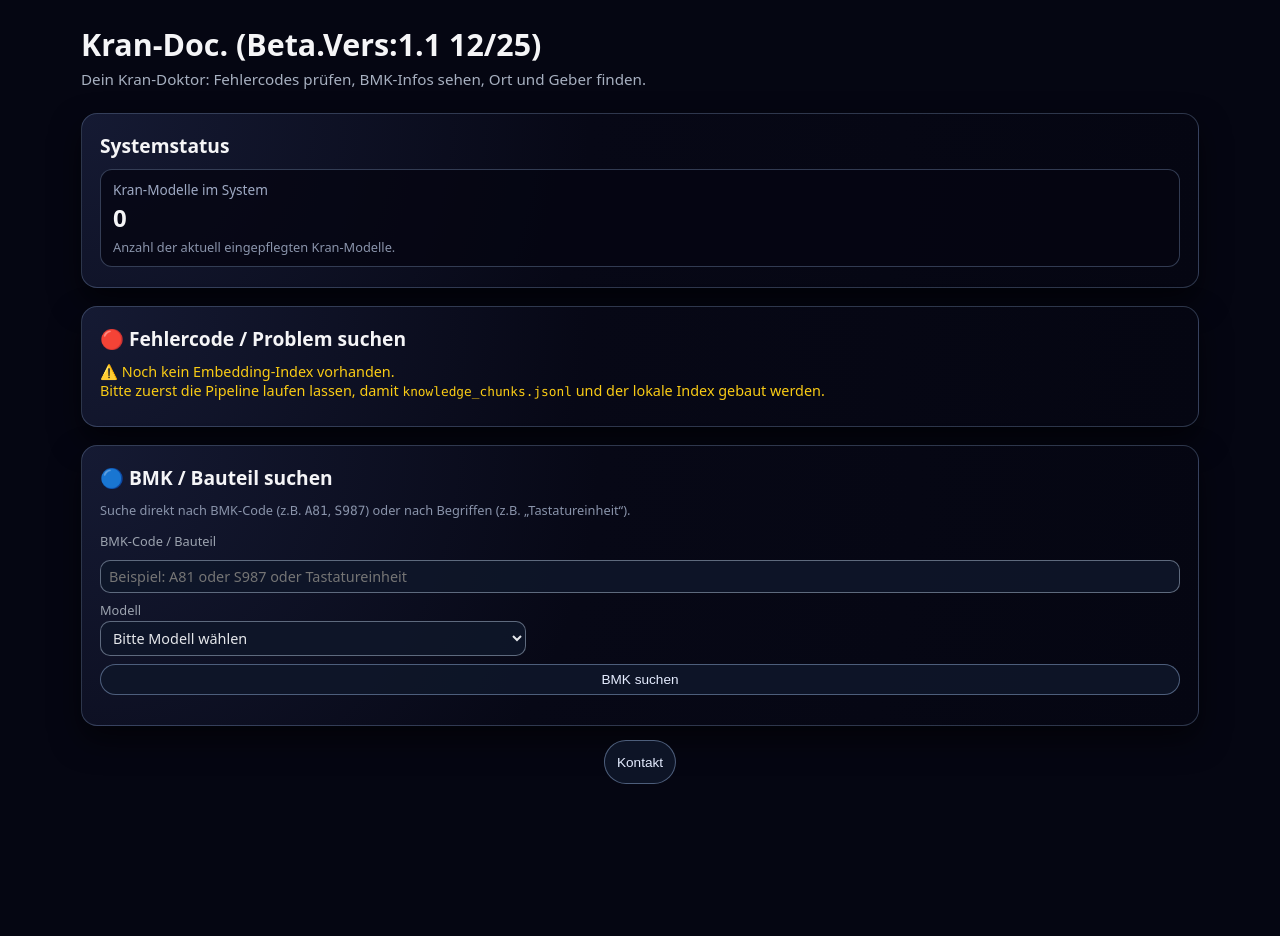
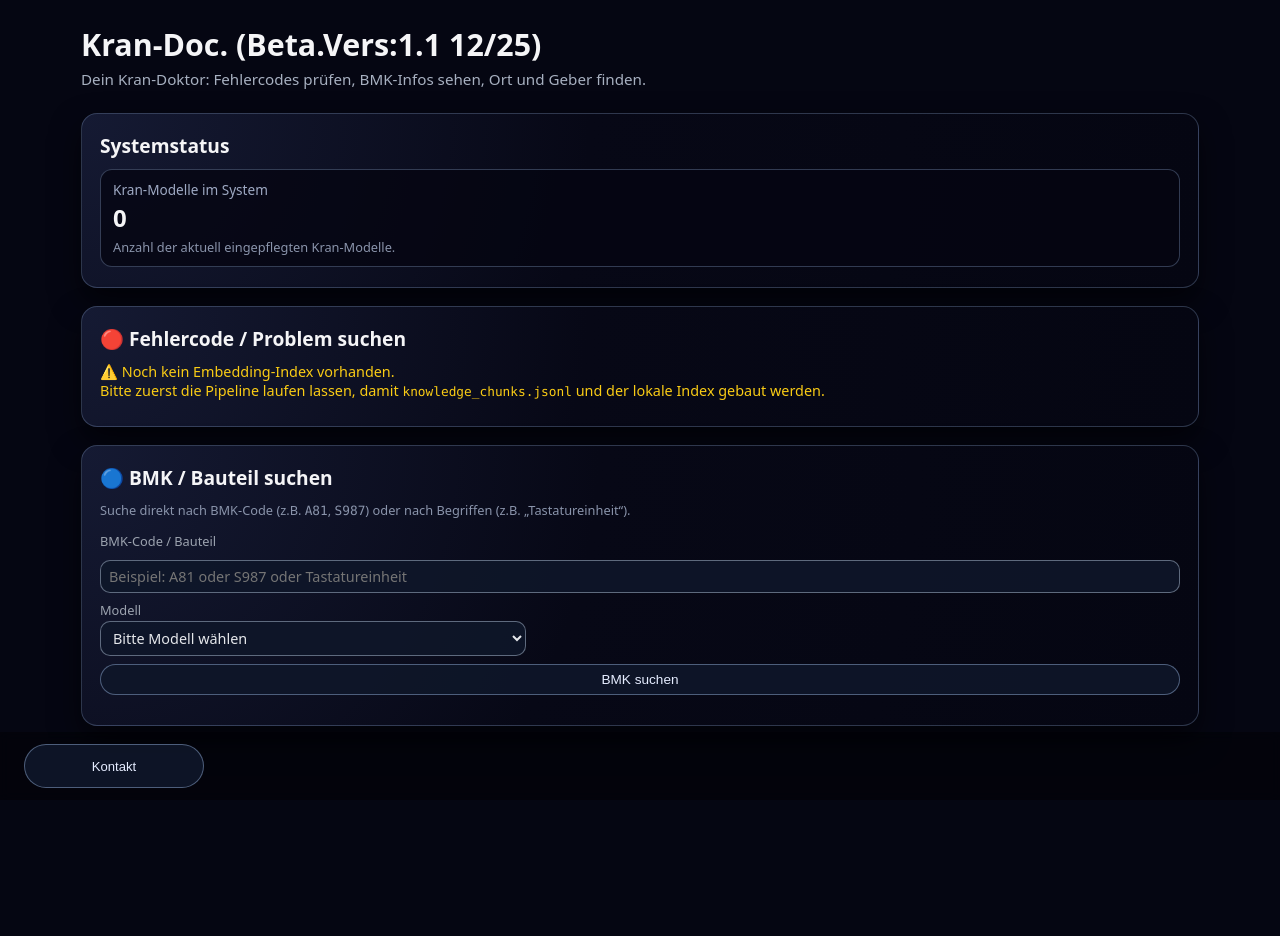
Before and after one commit to Gregorfun/Kran-doc, a Flask app: page / in a window 1280 px wide. Before the commit the page ends 784 px from the top, so only its background shows below. Run offline with Flask 3, Linux system fonts and the light colour scheme.

Commit message:
UI: contact footer desktop left + compact; avoid overlap with results

```diff
--- a/webapp/static/contact.js
+++ b/webapp/static/contact.js
@@ -1,12 +1,16 @@
 (function() {
   function initContactModal() {
     var modal = document.getElementById('contact-modal');
-    var openBtn = document.getElementById('contact-open');
+    var openBtns = [];
+    var defaultBtn = document.getElementById('contact-open');
+    var footerBtn = document.getElementById('contact-footer-open');
+    if (defaultBtn) openBtns.push(defaultBtn);
+    if (footerBtn) openBtns.push(footerBtn);
     var form = document.getElementById('contact-form');
     var statusEl = document.getElementById('contact-status');
     var msgInput = document.getElementById('contact-message');
 
-    if (!modal || !openBtn || !form) {
+    if (!modal || openBtns.length === 0 || !form) {
       return;
     }
 
@@ -28,7 +32,9 @@
       modal.setAttribute('aria-hidden', 'true');
     }
 
-    openBtn.addEventListener('click', openModal);
+    openBtns.forEach(function(btn) {
+      btn.addEventListener('click', openModal);
+    });
 
     modal.addEventListener('click', function(ev) {
       if (ev.target && ev.target.getAttribute('data-close') === '1') {
--- a/webapp/static/style.css
+++ b/webapp/static/style.css
@@ -383,13 +383,8 @@ select:focus {
   justify-content: flex-end;
 }
 
-button#contact-open.contact-fab {
-  position: fixed !important;
-  left: 50% !important;
-  bottom: calc(16px + env(safe-area-inset-bottom)) !important;
-  transform: translateX(-50%) !important;
-  z-index: 9999 !important;
-  min-height: 44px;
+.contact-inline {
+  position: static;
 }
 
 /* Modal */
@@ -529,10 +524,6 @@ button#contact-open.contact-fab {
     font-size: 16px;
   }
 
-  .contact-fab {
-    padding: 6px 10px;
-    font-size: 0.85rem;
-  }
 }
 
 @media (min-width: 769px) and (max-width: 1024px) {
@@ -560,24 +551,50 @@ button#contact-open.contact-fab {
   background: rgba(255, 80, 80, 0.25);
 }
 
-/* --- Kontakt Floating Button: bleibt am Viewport, scrollt nicht mit --- */
-body > button#contact-open.contact-fab,
-button#contact-open.contact-fab {
-  position: fixed !important;
-  left: 50% !important;
-  transform: translateX(-50%) !important;
-  bottom: calc(16px + env(safe-area-inset-bottom)) !important;
-  z-index: 99999 !important;
-  min-height: 44px;
+/* --- Sticky Footer Kontakt-Leiste (stabil, kein Sliding) --- */
+.contact-footerbar {
+  position: fixed;
+  left: 0;
+  right: 0;
+  bottom: 0;
+  padding: 12px 16px calc(12px + env(safe-area-inset-bottom));
+  display: flex;
+  justify-content: center;
+  background: rgba(0,0,0,0.35);
+  backdrop-filter: blur(6px);
+  z-index: 9999;
 }
 
-/* Optional: etwas kompakter auf Mobile */
+.contact-footer-btn {
+  min-height: 44px;
+  width: min(520px, 100%);
+  transition: none !important;
+}
+
 @media (max-width: 768px) {
-  body > button#contact-open.contact-fab,
-  button#contact-open.contact-fab {
-    bottom: calc(14px + env(safe-area-inset-bottom)) !important;
+  .page, .page-main { padding-bottom: 96px; }
+}
+
+.page, .page-main {
+  padding-bottom: 96px;
+}
+
+body.has-results .page,
+body.has-results .page-main {
+  padding-bottom: 180px;
+}
+
+@media (min-width: 1024px) {
+  .contact-footerbar {
+    justify-content: flex-start;
+    padding-left: 24px;
   }
-  .page, .page-main {
-    padding-bottom: 96px;
+
+  .contact-footer-btn {
+    width: auto;
+    min-width: 180px;
+    max-width: 260px;
+    padding: 6px 16px;
+    font-size: 0.82rem;
   }
 }
--- a/webapp/templates/index.html
+++ b/webapp/templates/index.html
@@ -150,11 +150,27 @@
     </main>
   </div>
 
+  <div class="contact-footerbar" role="contentinfo">
+    <button id="contact-footer-open" class="btn contact-footer-btn" type="button">Kontakt</button>
+  </div>
+
   <script>
     (function() {
       function setStatus(el, msg, type) {
         el.textContent = msg;
         el.className = 'search-status ' + (type || '');
+      }
+
+      function updateResultsState() {
+        var searchResults = document.getElementById('search-results');
+        var bmkResults = document.getElementById('bmk-results');
+        var hasSearch = searchResults && searchResults.textContent.trim().length > 0;
+        var hasBmk = bmkResults && bmkResults.textContent.trim().length > 0;
+        if (hasSearch || hasBmk) {
+          document.body.classList.add('has-results');
+        } else {
+          document.body.classList.remove('has-results');
+        }
       }
 
       function markModelRequired(el) {
@@ -293,6 +309,7 @@
         resultsEl.innerHTML = '';
         if (!results || !results.length) {
           resultsEl.textContent = 'Keine Treffer gefunden.';
+          updateResultsState();
           return;
         }
 
@@ -423,6 +440,7 @@
           card.appendChild(feedbackBar);
           resultsEl.appendChild(card);
         });
+        updateResultsState();
       }
 
       // Suche (Semantik)
@@ -453,6 +471,7 @@
 
           setStatus(statusEl, 'Suche läuft ...', 'pending');
           resultsEl.innerHTML = '';
+          updateResultsState();
 
           fetch('{{ url_for("api_search") }}', {
             method: 'POST',
@@ -506,6 +525,7 @@
 
           setStatus(bmkStatus, 'BMK-Suche läuft ...', 'pending');
           bmkResults.innerHTML = '';
+          updateResultsState();
 
           fetch('{{ url_for("api_bmk_search") }}', {
             method: 'POST',
@@ -535,6 +555,5 @@
     })();
   </script>
   <script src="{{ url_for('static', filename='contact.js') }}"></script>
-  <button id="contact-open" class="btn contact-fab" type="button">Kontakt</button>
 </body>
 </html>
--- a/webapp/templates/login.html
+++ b/webapp/templates/login.html
@@ -22,13 +22,13 @@
           <input id="pin" name="pin" type="password" autocomplete="current-password">
           <div class="actions-grid">
             <button type="submit" class="btn primary">Login</button>
+            <button id="contact-open" class="btn contact-inline" type="button">Kontakt</button>
           </div>
         </form>
       </section>
     </main>
   </div>
 
-  <button id="contact-open" class="btn contact-fab" type="button">Kontakt</button>
   {% include "_contact_modal.html" %}
   <script src="{{ url_for('static', filename='contact.js') }}"></script>
 </body>
```
